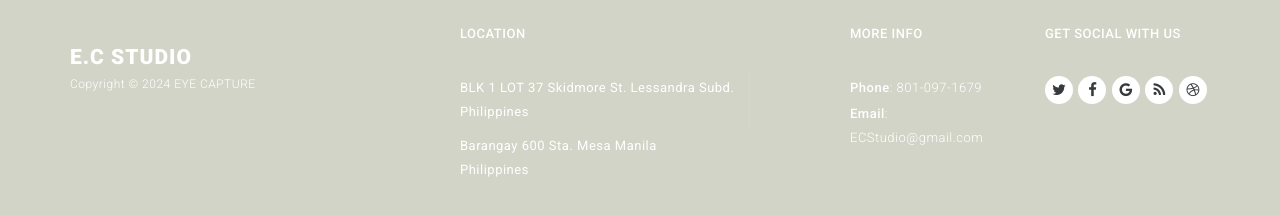
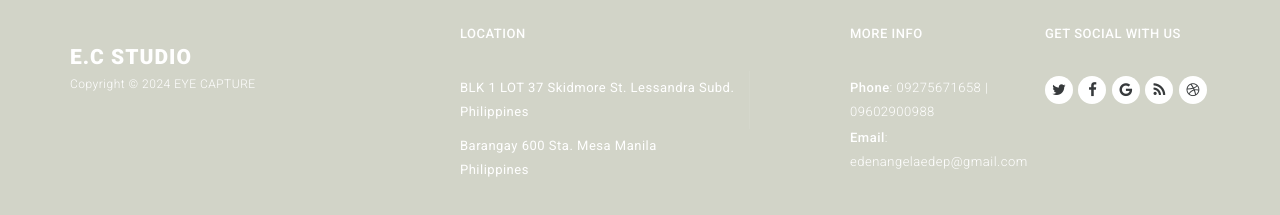
Before and after one commit to Frostfolio/frostfolio.github.io, a plain HTML site: page index.html in a window 1280 px wide. Shown: the part 3795-4010 px from the top of the page. Drawn offline with nearby package versions, Linux system fonts and the light colour scheme.

Commit message:
Update index.html

```diff
--- a/index.html
+++ b/index.html
@@ -279,8 +279,8 @@ https://templatemo.com/tm-506-tinker
                     <div class="contact-info">
                         <h4>More Info</h4>
                         <ul>
-                            <li><em>Phone</em>: 801-097-1679</li>
-                            <li><em>Email</em>: ECStudio@gmail.com</li>
+                            <li><em>Phone</em>: 09275671658 | 09602900988</li>
+                            <li><em>Email</em>: edenangelaedep@gmail.com</li>
                         </ul>
                     </div>
                 </div>
```
